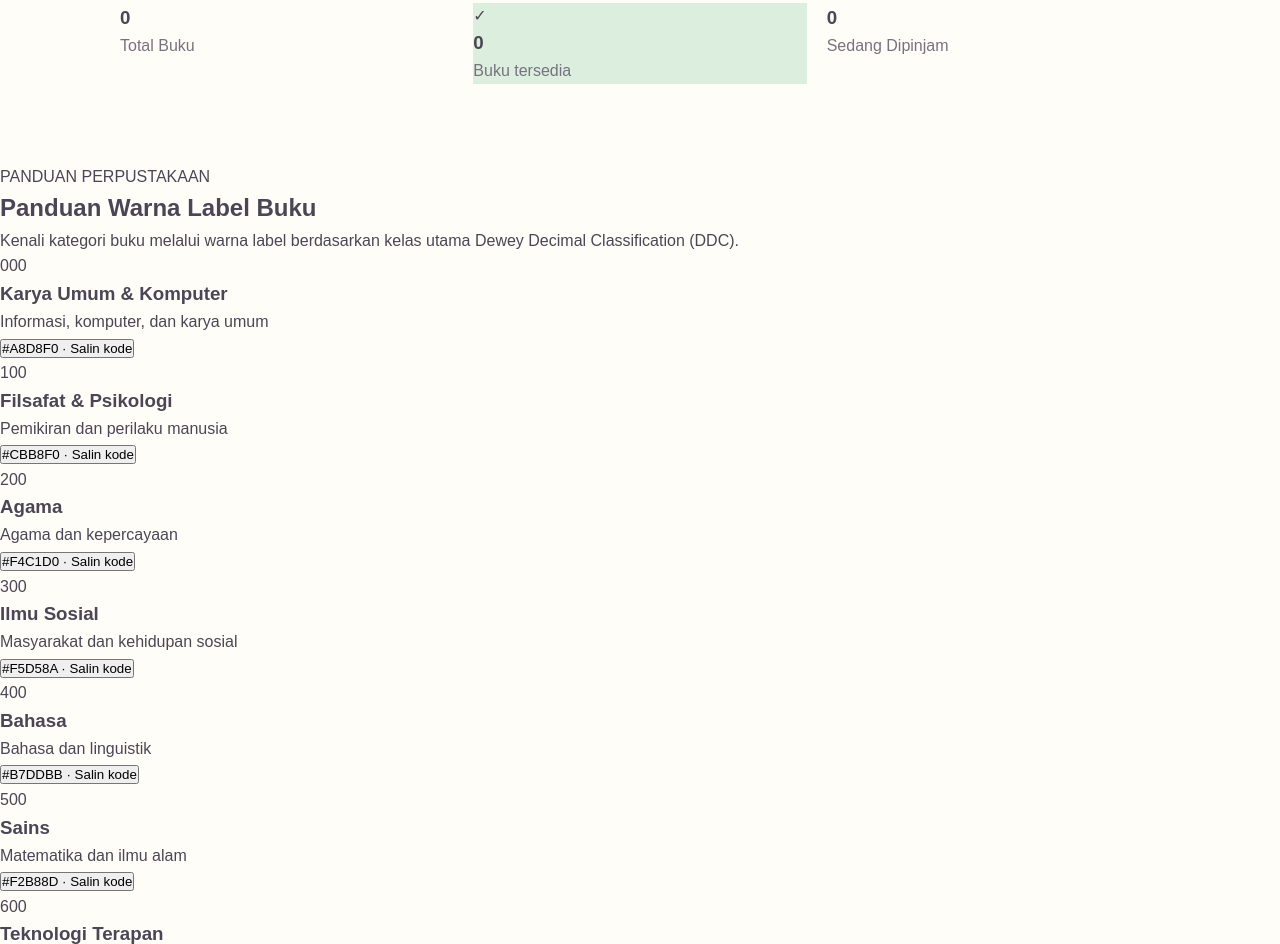
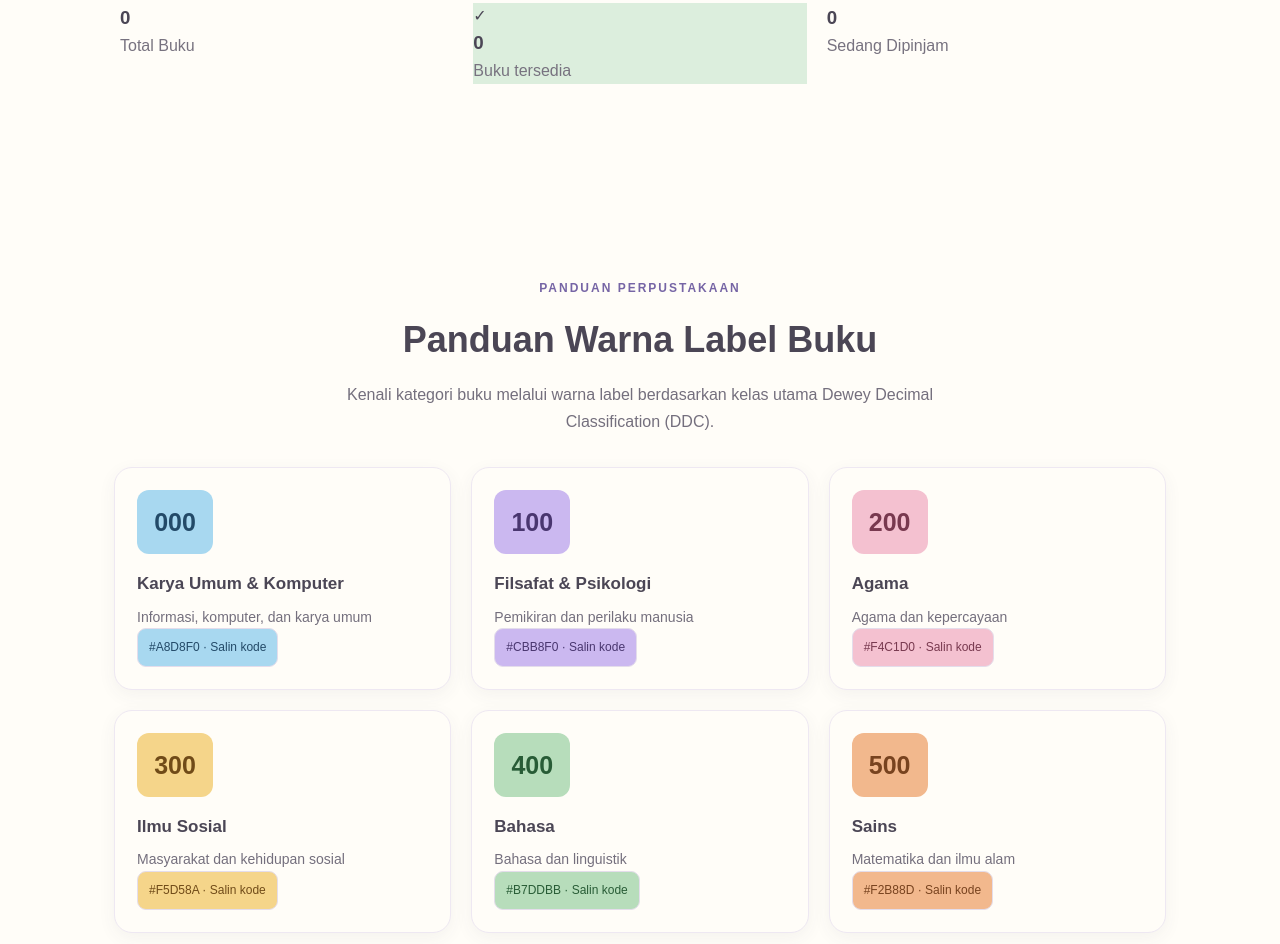
Before and after one commit to anisaherdilia2009-source/pojok-baca-xii-4, a plain HTML site: page index.html in a window 1280 px wide. Shown: the part 668-1612 px from the top of the page. Drawn offline with nearby package versions, Linux system fonts and the light colour scheme; no server answers.

Commit message:
Update style.css

```diff
--- a/style.css
+++ b/style.css
@@ -1302,3 +1302,128 @@ img {
     min-width: 0;
   }
 }
+
+/* PANDUAN WARNA LABEL DDC */
+.ddc-guide {
+  max-width: 1100px;
+  margin: 60px auto;
+  padding: 50px 24px;
+}
+
+.ddc-heading {
+  max-width: 650px;
+  margin: 0 auto 32px;
+  text-align: center;
+}
+
+.ddc-eyebrow {
+  color: #7665a5;
+  font-size: 12px;
+  font-weight: 700;
+  letter-spacing: 2px;
+}
+
+.ddc-heading h2 {
+  margin: 12px 0;
+  color: #4b4655;
+  font-size: clamp(25px, 4vw, 36px);
+}
+
+.ddc-heading p {
+  color: #746f7d;
+  line-height: 1.7;
+}
+
+.ddc-grid {
+  display: grid;
+  grid-template-columns: repeat(3, minmax(0, 1fr));
+  gap: 20px;
+}
+
+.ddc-card {
+  min-width: 0;
+  padding: 22px;
+  border: 1px solid #eee8f2;
+  border-radius: 18px;
+  background: #fffdf8;
+  box-shadow: 0 5px 18px rgba(75, 70, 85, 0.06);
+  transition: transform 0.2s ease, box-shadow 0.2s ease;
+}
+
+.ddc-card:hover {
+  transform: translateY(-4px);
+  box-shadow: 0 10px 24px rgba(75, 70, 85, 0.12);
+}
+
+.ddc-number {
+  display: flex;
+  align-items: center;
+  justify-content: center;
+  width: 76px;
+  height: 64px;
+  margin-bottom: 16px;
+  border-radius: 12px;
+  background: var(--ddc-color);
+  color: var(--ddc-text);
+  font-size: 25px;
+  font-weight: 800;
+}
+
+.ddc-card h3 {
+  margin: 0 0 8px;
+  color: #4b4655;
+  font-size: 17px;
+}
+
+.ddc-card p {
+  color: #746f7d;
+  font-size: 14px;
+  line-height: 1.6;
+}
+
+.ddc-copy {
+  max-width: 100%;
+  padding: 9px 11px;
+  border: 1px solid #e4ddeb;
+  border-radius: 9px;
+  background: var(--ddc-color);
+  color: var(--ddc-text);
+  font: inherit;
+  font-size: 12px;
+  cursor: pointer;
+  overflow-wrap: anywhere;
+}
+
+.ddc-copy:hover {
+  filter: brightness(0.97);
+}
+
+.ddc-note,
+.ddc-feedback {
+  margin-top: 22px;
+  color: #746f7d;
+  font-size: 13px;
+  line-height: 1.6;
+  text-align: center;
+}
+
+@media (max-width: 800px) {
+  .ddc-grid {
+    grid-template-columns: repeat(2, minmax(0, 1fr));
+    gap: 14px;
+  }
+
+  .ddc-guide {
+    padding: 35px 16px;
+  }
+
+  .ddc-card {
+    padding: 16px;
+  }
+}
+
+@media (max-width: 420px) {
+  .ddc-grid {
+    grid-template-columns: 1fr;
+  }
+}
```
